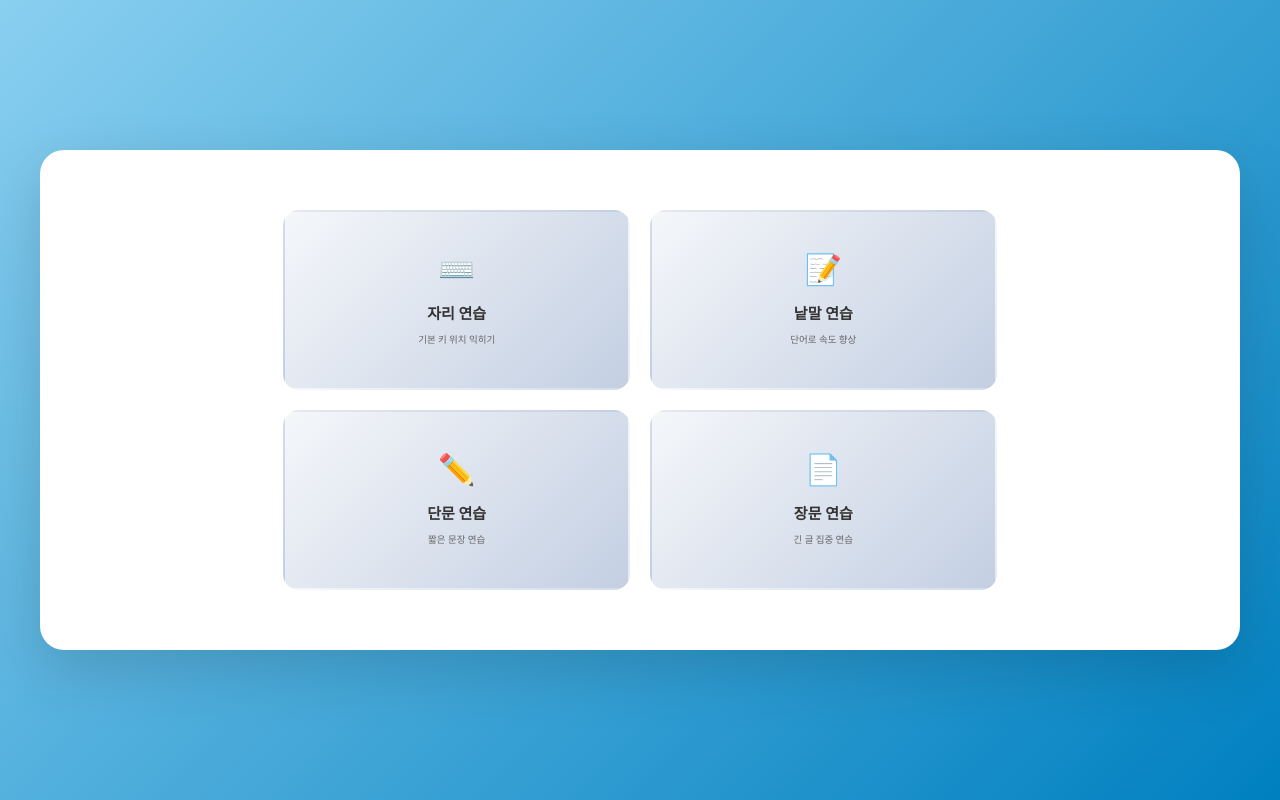
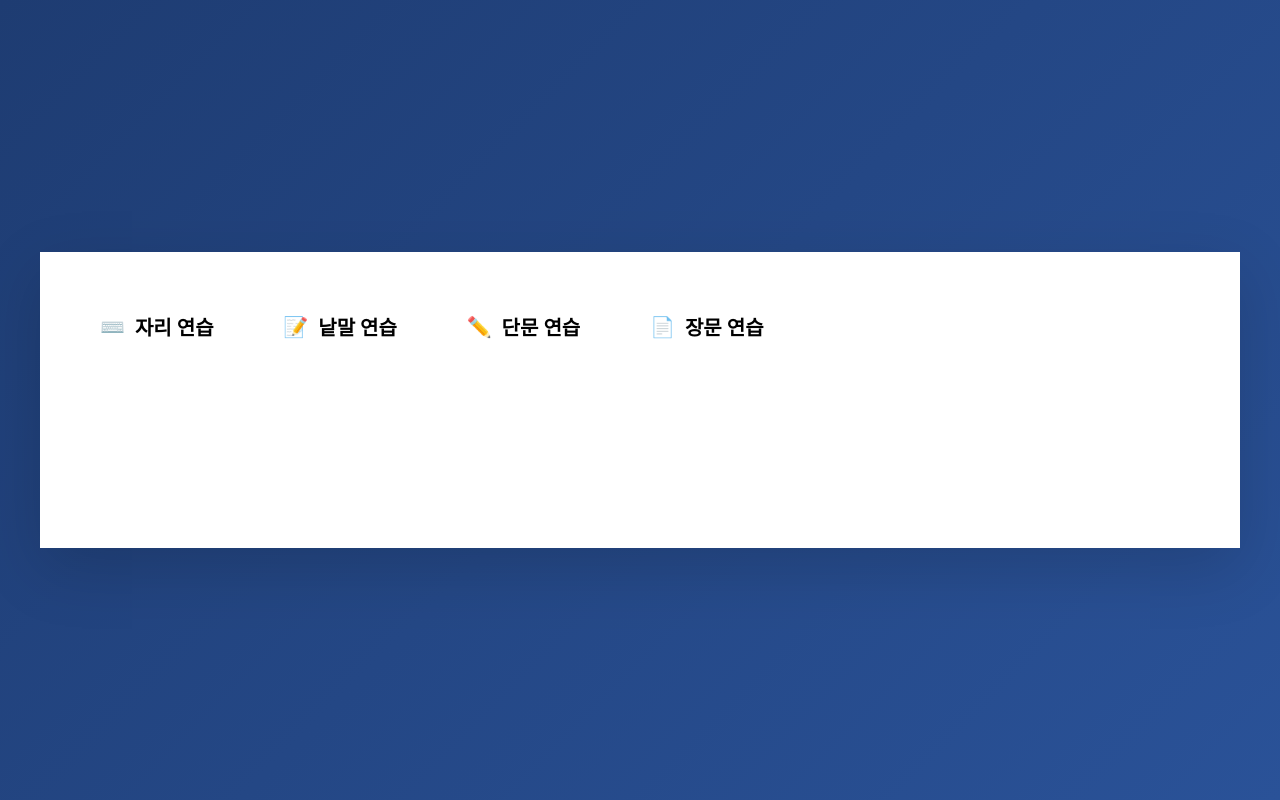
Before and after one commit to eksh7080/write-practice, a Next.js app: page / in a window 1280 px wide. Built offline with nearby package versions, Linux system fonts and the light colour scheme.

Commit message:
[SETTING] init: 인텔리제이 환경설정 제거

```diff
--- a/app/page.tsx
+++ b/app/page.tsx
@@ -4,31 +4,24 @@ import Link from 'next/link';
 export default function Home() {
   return (
     <main>
-      <section className={styles.homeContainer}>
-        <div className={styles.content}>
-          <div className={styles.gridContainer}>
-            <Link href="/practice/position" className={styles.practiceCard}>
-              <div className={styles.cardIcon}>⌨️</div>
-              <h3>자리 연습</h3>
-              <p>기본 키 위치 익히기</p>
+      <section className={styles.mainContainer}>
+        <div className={styles.mainWrap}>
+          <div className={styles.mainGridContainer}>
+            <Link href="">
+              <article>⌨️</article>
+              <strong>자리 연습</strong>
             </Link>
-
-            <Link href="/practice/word" className={styles.practiceCard}>
-              <div className={styles.cardIcon}>📝</div>
-              <h3>낱말 연습</h3>
-              <p>단어로 속도 향상</p>
+            <Link href="">
+              <article>📝</article>
+              <strong>낱말 연습</strong>
             </Link>
-
-            <Link href="/practice/short" className={styles.practiceCard}>
-              <div className={styles.cardIcon}>✏️</div>
-              <h3>단문 연습</h3>
-              <p>짧은 문장 연습</p>
+            <Link href="">
+              <article>✏️</article>
+              <strong>단문 연습</strong>
             </Link>
-
-            <Link href="/practice/long" className={styles.practiceCard}>
-              <div className={styles.cardIcon}>📄</div>
-              <h3>장문 연습</h3>
-              <p>긴 글 집중 연습</p>
+            <Link href="">
+              <article>📄</article>
+              <strong>장문 연습</strong>
             </Link>
           </div>
         </div>
--- /dev/null
+++ b/scss/_font.scss
@@ -0,0 +1,5 @@
+@mixin font($size, $weight, $color) {
+	font-size: $size;
+	font-weight: $weight;
+	color: $color;
+}
--- /dev/null
+++ b/scss/_layout.scss
@@ -0,0 +1,134 @@
+// CSS 요소
+@mixin wh100 {
+	width: 100%;
+	height: 100%;
+}
+
+// position 레이아웃
+@mixin position-absolute-center {
+	transform: translate(-50%,-50%);
+	position: absolute;
+	top: 50%;
+	left: 50%;
+}
+
+@mixin position-fixed-bottom-left($bottom, $left) {
+	position: fixed;
+	bottom: $bottom;
+	left: $left;
+}
+
+@mixin position-fixed-top-left($top, $left) {
+	position: fixed;
+	top: $top;
+	left: $left;
+}
+
+@mixin position-fixed-top-right($top, $right) {
+	position: fixed;
+	top: $top;
+	right: $right;
+}
+
+@mixin position-absolute-top-left($top, $left) {
+	position: absolute;
+	top: $top;
+	left: $left;
+}
+
+@mixin position-absolute-top-right($top, $right) {
+	position: absolute;
+	top: $top;
+	right: $right;
+}
+
+@mixin position-absolute-bottom-left($bottom, $left) {
+	position: absolute;
+	bottom: $bottom;
+	left: $left;
+}
+
+@mixin position-absolute-bottom-right($bottom, $right) {
+	position: absolute;
+	bottom: $bottom;
+	right: $right;
+}
+
+@mixin position-absolute-all($top, $right, $bottom, $left) {
+	position: absolute;
+	top: $top;
+	right: $right;
+	bottom: $bottom;
+	left: $left;
+}
+
+// flex 레이아웃
+@mixin flex-a-center {
+	display: flex;
+	align-items: center;
+}
+
+@mixin flex-a-center-gap($gap) {
+	@include flex-a-center;
+	gap: $gap;
+}
+
+@mixin flex-a-start {
+	display: flex;
+	align-items: start;
+}
+
+@mixin flex-a-end {
+	display: flex;
+	align-items: flex-end;
+}
+
+@mixin flex-a-stretch {
+	display: flex;
+	align-items: stretch;
+}
+
+@mixin flex-a-center-j-start {
+	@include flex-a-center;
+	justify-content: flex-start;
+}
+
+@mixin flex-a-start-j-center {
+	@include flex-a-start;
+	justify-content: center;
+}
+
+@mixin flex-a-center-j-end {
+	@include flex-a-center;
+	justify-content: flex-end;
+}
+
+@mixin flex-a-center-j-between {
+	@include flex-a-center;
+	justify-content: space-between;
+}
+
+@mixin flex-a-j-center {
+	@include flex-a-center;
+	justify-content: center;
+}
+
+@mixin flex-column {
+	display: flex;
+	flex-direction: column;
+}
+
+@mixin flex-a-center-column {
+	@include flex-column;
+	align-items: center;
+}
+
+@mixin flex-a-center-column-gap($gap) {
+	@include flex-a-center-column;
+	gap: $gap
+}
+
+@mixin flex-wrap {
+	display: flex;
+	flex-wrap: wrap;
+}
--- a/scss/module/home.module.scss
+++ b/scss/module/home.module.scss
@@ -1,55 +1,38 @@
-.homeContainer {
+@charset "UTF-8";
+@use "scss/_layout" as L;
+@use "scss/_font" as F;
+.mainContainer {
+  @include L.flex-a-j-center;
   min-height: 100vh;
-	background: linear-gradient(135deg, #89CFF0 0%, #0080C0 100%);
-	display: flex;
-	align-items: center;
-	justify-content: center;
+  background: linear-gradient(135deg, #1e3c72 0%, #2a5298 100%);
   padding: 40px 20px;
-}
-
-.content {
+  .mainWrap {
     width: 100%;
     max-width: 1200px;
-
-	.title {
-		font-size: 3rem;
-		color: white;
-		text-align: center;
-		margin-bottom: 50px;
-		font-weight: 700;
-		text-shadow: 0 2px 4px rgba(0, 0, 0, 0.1);
-
-		@media (max-width: 768px) {
-			font-size: 2rem;
-			margin-bottom: 30px;
-		}
-	}
-}
-
-.gridContainer {
-	background: white;
-	border-radius: 24px;
+    background-color: #FFFFFF;
+    .mainGridContainer {
       padding: 60px;
       box-shadow: 0 20px 60px rgba(0, 0, 0, 0.15);
       display: grid;
       grid-template-columns: repeat(6, 1fr);
       grid-template-rows: repeat(4, 1fr);
       gap: 20px;
-	min-height: 500px;
-
       @media (max-width: 1024px) {
         grid-template-columns: repeat(4, 1fr);
         padding: 40px;
       }
-
       @media (max-width: 768px) {
         grid-template-columns: repeat(2, 1fr);
         padding: 30px;
         gap: 15px;
         min-height: auto;
       }
+      a {
+        @include L.flex-a-center-gap(1rem);
+        strong,article {
+          font-size: 2rem;
         }
-
+      }
       .practiceCard {
         grid-column: span 2;
         background: linear-gradient(135deg, #f5f7fa 0%, #c3cfe2 100%);
@@ -63,89 +46,76 @@
         cursor: pointer;
         transition: all 0.3s ease;
         border: 2px solid transparent;
-
         &:hover {
           transform: translateY(-8px);
           box-shadow: 0 12px 24px rgba(0, 128, 192, 0.2);
           border-color: #0080C0;
         }
-
         .cardIcon {
           font-size: 3rem;
           margin-bottom: 15px;
-
           @media (max-width: 768px) {
             font-size: 2.5rem;
             margin-bottom: 10px;
           }
         }
-
         h3 {
           font-size: 1.5rem;
           color: #333;
           margin-bottom: 10px;
           font-weight: 600;
-
           @media (max-width: 768px) {
             font-size: 1.2rem;
             margin-bottom: 8px;
           }
         }
-
         p {
           font-size: 0.95rem;
           color: #666;
           line-height: 1.5;
-
           @media (max-width: 768px) {
             font-size: 0.85rem;
           }
         }
-
         // 각 카드별 위치 지정
         &:nth-child(1) {
           grid-column: 2 / 4;
           grid-row: 1 / 3;
-
           @media (max-width: 1024px) {
             grid-column: 1 / 3;
             grid-row: 1 / 2;
           }
         }
-
         &:nth-child(2) {
           grid-column: 4 / 6;
           grid-row: 1 / 3;
-
           @media (max-width: 1024px) {
             grid-column: 3 / 5;
             grid-row: 1 / 2;
           }
         }
-
         &:nth-child(3) {
           grid-column: 2 / 4;
           grid-row: 3 / 5;
-
           @media (max-width: 1024px) {
             grid-column: 1 / 3;
             grid-row: 2 / 3;
           }
         }
-
         &:nth-child(4) {
           grid-column: 4 / 6;
           grid-row: 3 / 5;
-
           @media (max-width: 1024px) {
             grid-column: 3 / 5;
             grid-row: 2 / 3;
           }
         }
-
         @media (max-width: 768px) {
           grid-column: span 1 !important;
           grid-row: span 1 !important;
           padding: 20px;
         }
       }
+    }
+  }
+}
```
Lines whose indentation alone changed are shown as unchanged.
